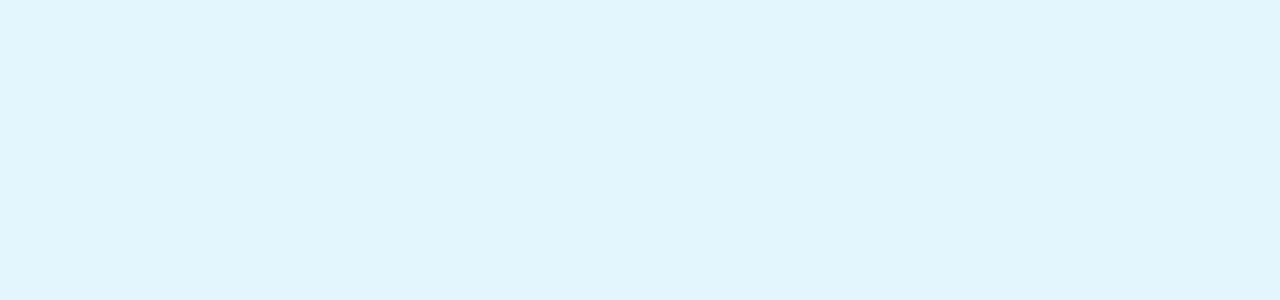
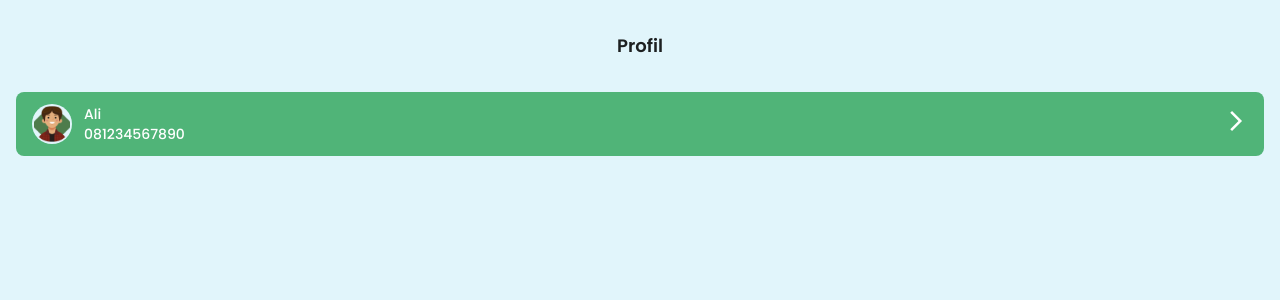
Before and after one commit to muammaralf/digiWUH, a React (Vite) app: page / in a window 1280 px wide. Before the commit this address had no page. Shown: the top 300 px of the page. Built offline with nearby package versions, Linux system fonts and the light colour scheme.

Commit message:
Nambah beberapa

```diff
--- a/src/App.jsx
+++ b/src/App.jsx
@@ -22,13 +22,15 @@ import ArtikelList from "./pages/ArtikelList/ArtikelList";
 import TextCards from "./component/TextCards/TextCards";
 import Biopori2 from "./assets/img/Biopori2.png";
 import ArtikelPage from "./pages/ArtikelPage/ArtikelPage";
+import Profil from "./pages/Profil/Profil";
+import ProfilDetailBtn from "./component/ProfilComp/ProfilDetailBtn";
 
 function App() {
   const [count, setCount] = useState(0);
 
   return (
     <>
-      <Router>
+      {/* <Router>
         <Routes>
           <Route path="/digiWUH" element={<SignIn />} />
           <Route
@@ -54,7 +56,10 @@ function App() {
             }
           />
         </Routes>
-      </Router>
+      </Router> */}
+      <Profil>
+        <ProfilDetailBtn />
+      </Profil>
     </>
   );
 }
--- /dev/null
+++ b/src/component/ProfilComp/ProfilDetailBtn.jsx
@@ -0,0 +1,38 @@
+import React from "react";
+import fotprof from "../../assets/img/profilcowok.png";
+
+const ProfilDetailBtn = () => {
+  return (
+    <div className="bg-[#50B478] mx-4 h-16 rounded-lg py-3 px-4 flex text-white gap-3">
+      <div
+        id="fotoProfil"
+        className="h-10 w-10 flex bg-[#E1F5FB] rounded-full my-auto flex-none"
+      >
+        <img src={fotprof} alt="" className="m-auto h-9 w-9" />
+      </div>
+      <div id="nama" className=" grow text-sm font-medium">
+        <p id="nama" className="">
+          Ali
+        </p>
+        <p id="noHP" className="">
+          081234567890
+        </p>
+      </div>
+      <div id="arrowNext" className=" flex-none my-auto">
+        <button>
+          <svg
+            xmlns="http://www.w3.org/2000/svg"
+            height="24px"
+            viewBox="0 -960 960 960"
+            width="24px"
+            fill="#ffffff"
+          >
+            <path d="m321-80-71-71 329-329-329-329 71-71 400 400L321-80Z" />
+          </svg>
+        </button>
+      </div>
+    </div>
+  );
+};
+
+export default ProfilDetailBtn;
--- /dev/null
+++ b/src/pages/Profil/Profil.jsx
@@ -0,0 +1,15 @@
+import React from "react";
+
+const Profil = (props) => {
+  const { children } = props;
+  return (
+    <>
+      <div id="headProfil" className="flex my-8">
+        <p className="mx-auto font-semibold text-lg">Profil</p>
+      </div>
+      {children}
+    </>
+  );
+};
+
+export default Profil;
```
Also changed, not shown: src/assets/img/profilcowok.png (added).
